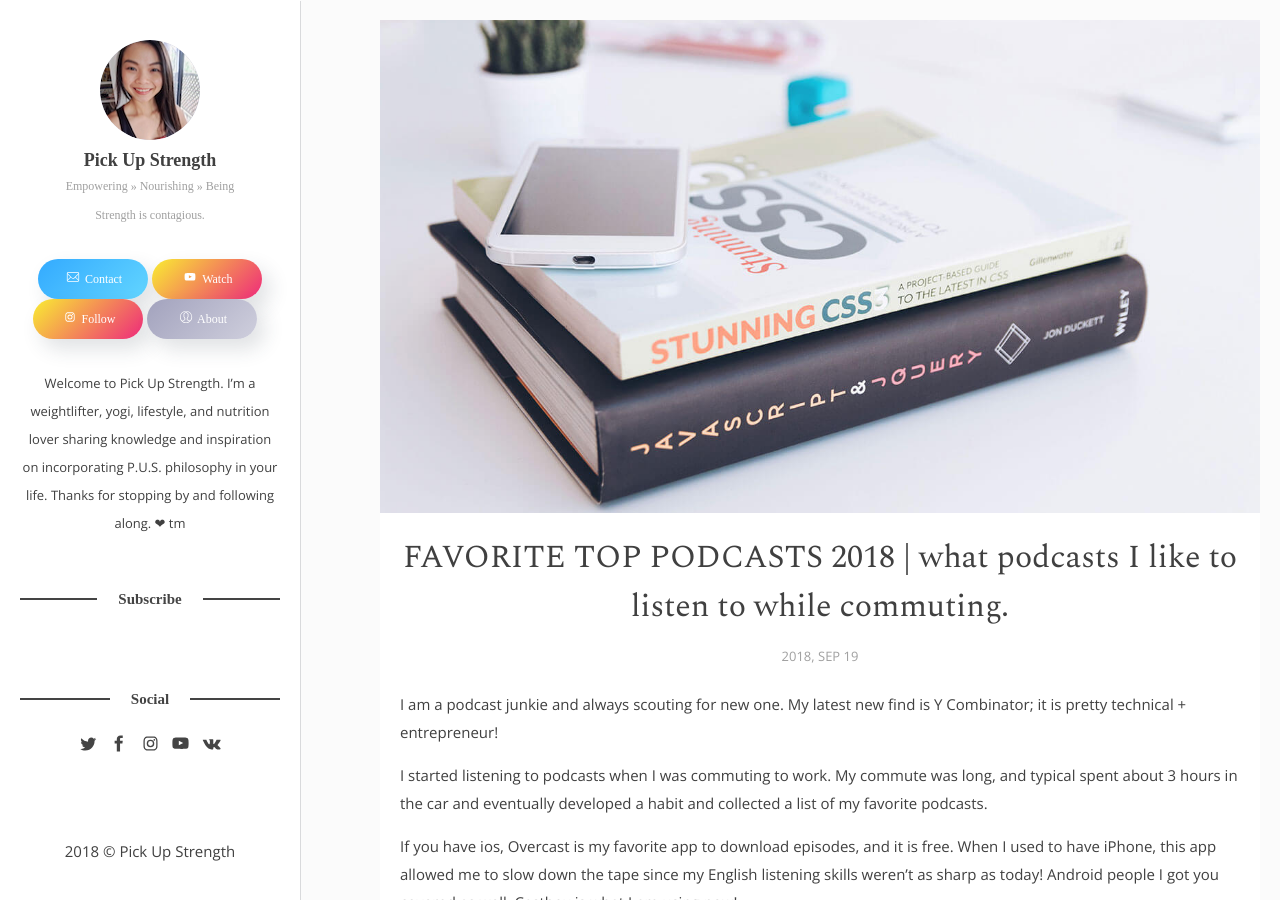
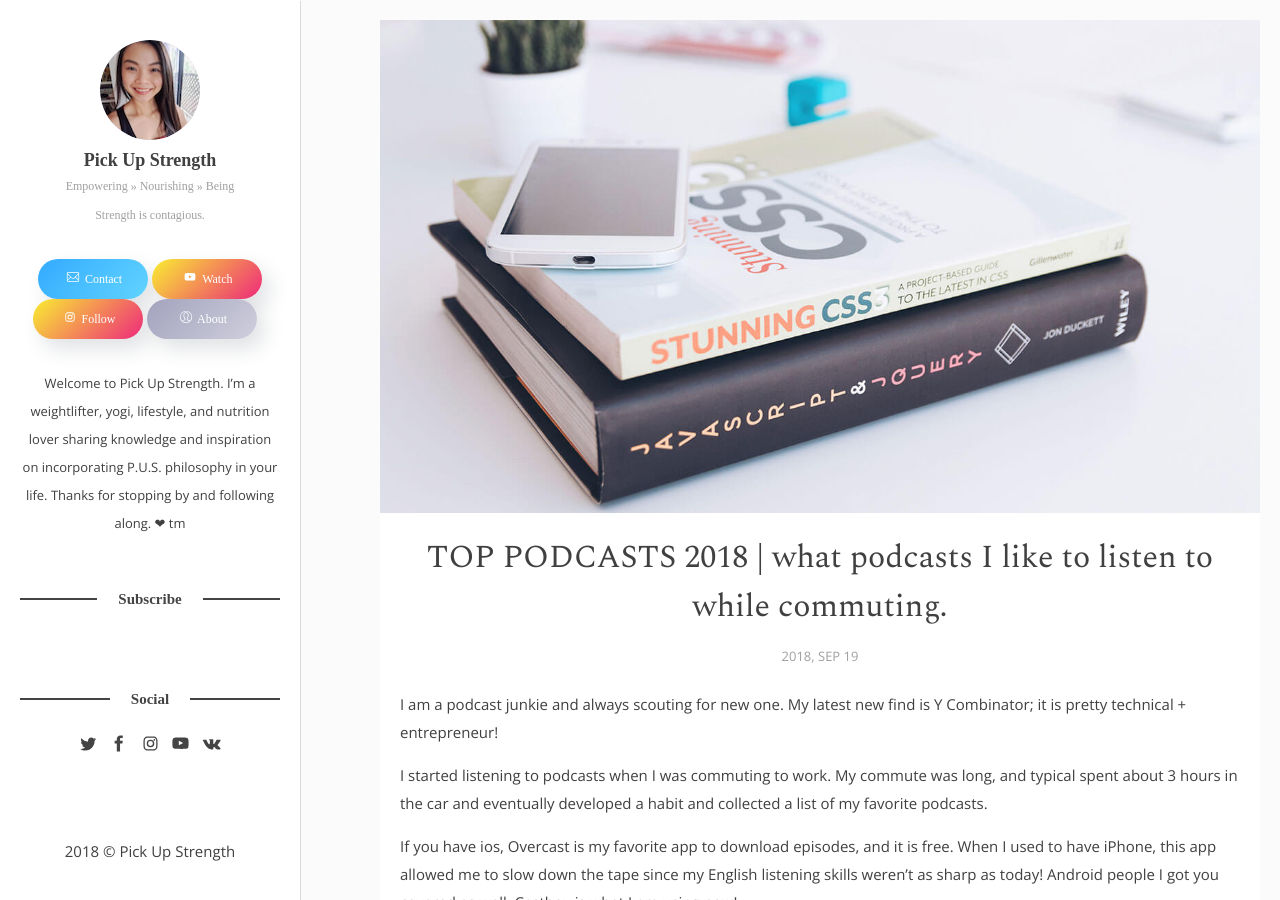
Before and after one commit to teckmonster/pickupstrength, a Jekyll site: the page built from _posts/2018-12-11-Favorite-Podcasts-What-I-Like-To-Listen-To.markdown, in a window 1280 px wide and 900 px high. Built offline with Jekyll 4.4.1, drawn with Linux system fonts in a browser that asks for light colours; some web fonts are replaced; comment, search, counter and statistics services are not loaded; some of the changed lines change nothing that is shown; some of the changed text lies outside the part shown.

Commit message:
update tag.

```diff
--- a/_posts/2018-12-11-Favorite-Podcasts-What-I-Like-To-Listen-To.markdown
+++ b/_posts/2018-12-11-Favorite-Podcasts-What-I-Like-To-Listen-To.markdown
@@ -1,10 +1,10 @@
 ---
 layout: post
-title: "FAVORITE TOP PODCASTS 2018 | what podcasts I like to listen to while commuting."
+title: "TOP PODCASTS 2018 | what podcasts I like to listen to while commuting."
 date: 2018-09-19 20:13:18 +0200
 modified: 2018-09-19 20:13:18 +0200
 image: podcast.jpg
-tags: [podcast, how I built this, overcast, reply all, planet money]
+tags: [podcast, how I built this, overcast, reply all, planet money, pick up strength, hidden brain]
 categories: lifestyle
 description: I started listening to podcasts when I was commuting to work. My commute was long, and typical spent about 3 hours in the car and eventually developed a habit and collected a list of my favorite podcasts.
 ---
```
